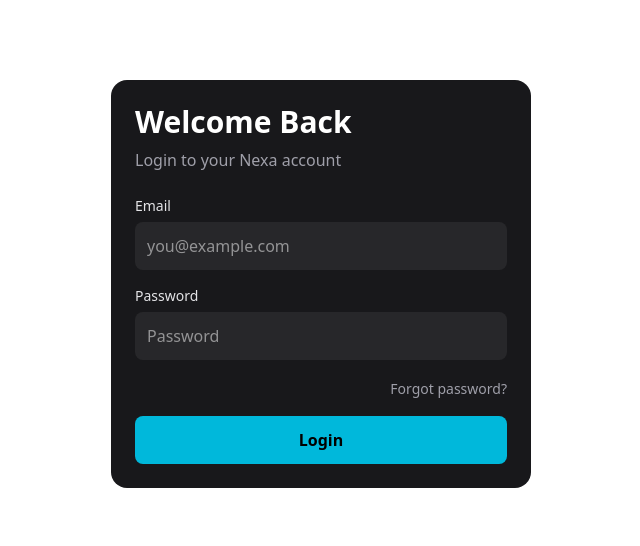
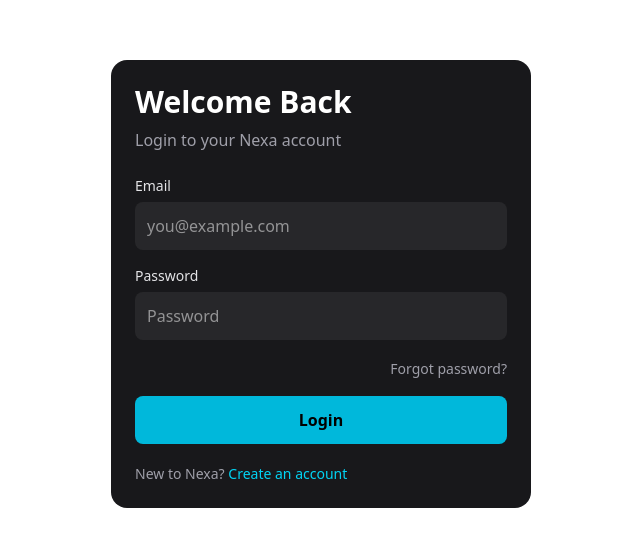
Before and after one commit to ys7259218-maker/nexa, a Next.js app: page /login in a window 1280 px wide. Shown: the part 116-662 px from the top of the page, without its empty margins (319-959 px from the left). Built offline with nearby package versions, Linux system fonts and the light colour scheme; no server answers.

Commit message:
chore: cross-link login and signup forms (#96)

```diff
--- a/components/auth/LoginForm.tsx
+++ b/components/auth/LoginForm.tsx
@@ -120,6 +120,13 @@
 
       </form>
 
+      <p className="mt-5 text-sm text-zinc-400">
+        New to Nexa?{" "}
+        <Link href="/signup" className="text-cyan-400 hover:text-cyan-300">
+          Create an account
+        </Link>
+      </p>
+
     </div>
   );
 }
--- a/components/auth/SignupForm.tsx
+++ b/components/auth/SignupForm.tsx
@@ -2,6 +2,7 @@
 
 import { useState } from "react";
 import { useRouter } from "next/navigation";
+import Link from "next/link";
 import { createSupabaseBrowserClient } from "@/lib/supabase/client";
 import { normalizeEmail, validateAuthInput } from "@/lib/authValidation";
 import AuthFeedback from "@/components/auth/AuthFeedback";
@@ -131,6 +132,13 @@
 
       </form>
 
+      <p className="mt-5 text-sm text-zinc-400">
+        Already have an account?{" "}
+        <Link href="/login" className="text-cyan-400 hover:text-cyan-300">
+          Sign in
+        </Link>
+      </p>
+
     </div>
   );
 }
```
Also changed, not shown: pr-body.txt, 1 other file (tests, documents, lock files or other folders).
